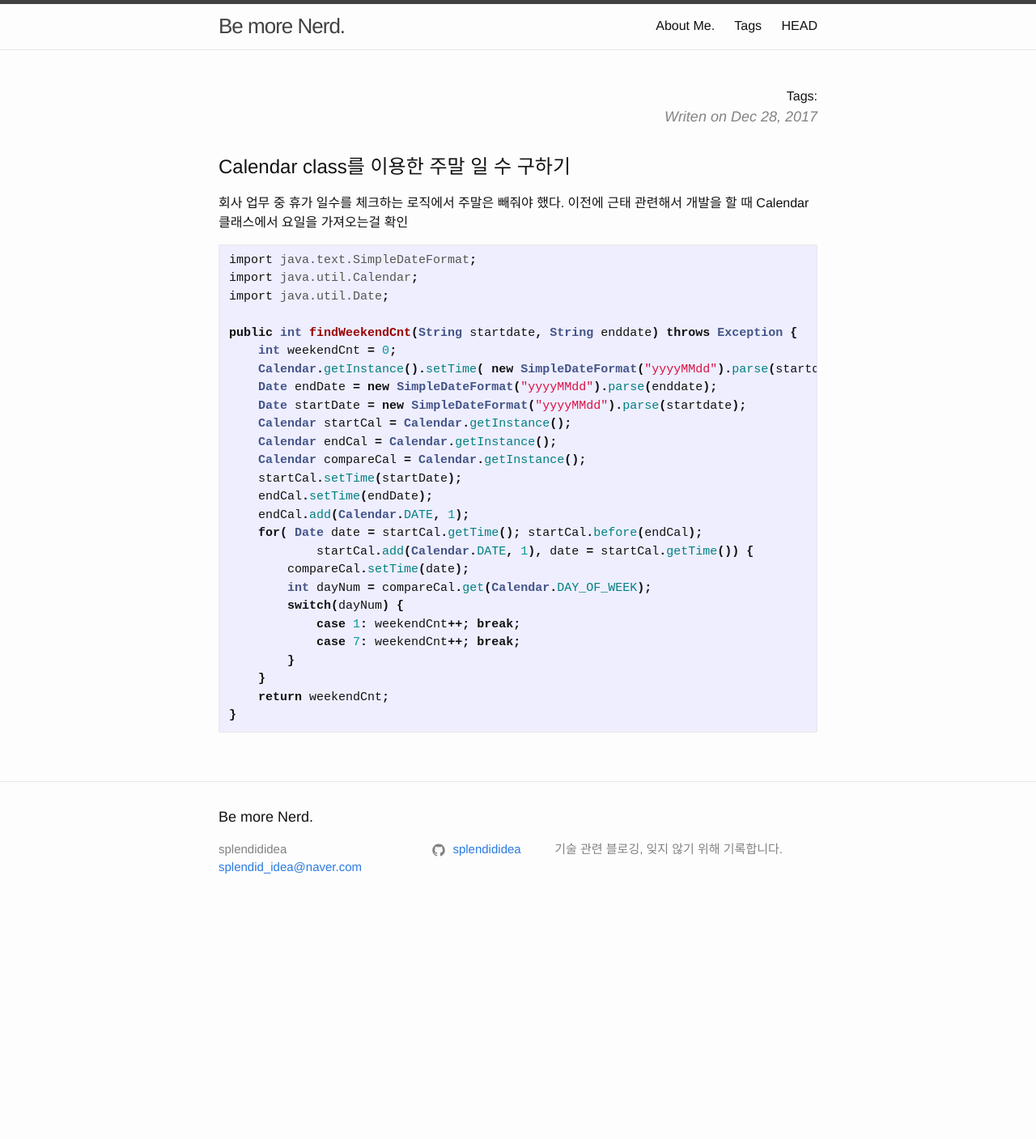
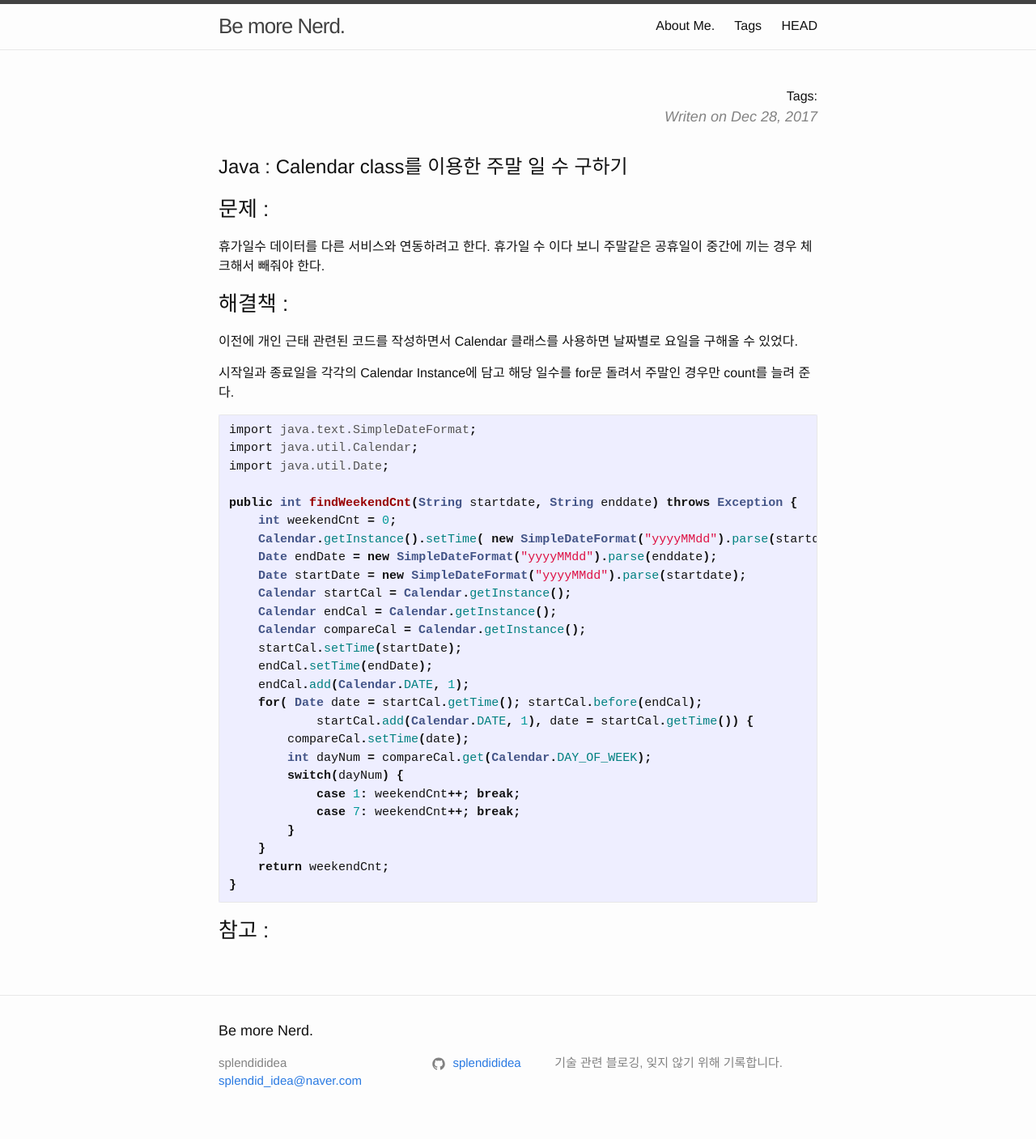
Before and after one commit to splendididea/splendididea.github.io, a Jekyll site: the page built from _posts/2017-12-28-java-count-weekend.md, in a window 1280 px wide. Shown: the whole page at 81% size. Built offline with Jekyll 4.4.1, drawn with Linux system fonts in a browser that asks for light colours; our own code applies the rules of GitHub Pages for plain Markdown files; comment, search, counter and statistics services are not loaded; before the commit the page ends 1143 px from its top, so only the background shows below that.

Commit message:
java calendar get weekend cnt

````diff
--- a/_posts/2017-12-28-java-count-weekend.md
+++ b/_posts/2017-12-28-java-count-weekend.md
@@ -5,10 +5,16 @@ tags: "java","Calendar"
 comments: true
 categories : Calendar
 ---
-# Calendar class를 이용한 주말 일 수 구하기
-회사 업무 중 휴가 일수를 체크하는 로직에서 주말은 빼줘야 했다.
-이전에 근태 관련해서 개발을 할 때 Calendar 클래스에서 요일을 가져오는걸 확인
+# Java : Calendar class를 이용한 주말 일 수 구하기
 
+
+### 문제 :
+휴가일수 데이터를 다른 서비스와 연동하려고 한다. 휴가일 수 이다 보니 주말같은 공휴일이 중간에 끼는 경우 체크해서 빼줘야 한다.
+
+### 해결책 :
+이전에 개인 근태 관련된 코드를 작성하면서 Calendar 클래스를 사용하면 날짜별로 요일을 구해올 수 있었다.
+
+시작일과 종료일을 각각의 Calendar Instance에 담고 해당 일수를 for문 돌려서 주말인 경우만 count를 늘려 준다.
 
 ``` java
 import java.text.SimpleDateFormat;
@@ -38,3 +44,4 @@ public int findWeekendCnt(String startdate, String enddate) throws Exception {
     return weekendCnt;
 }
 ```
+### 참고 :
````
